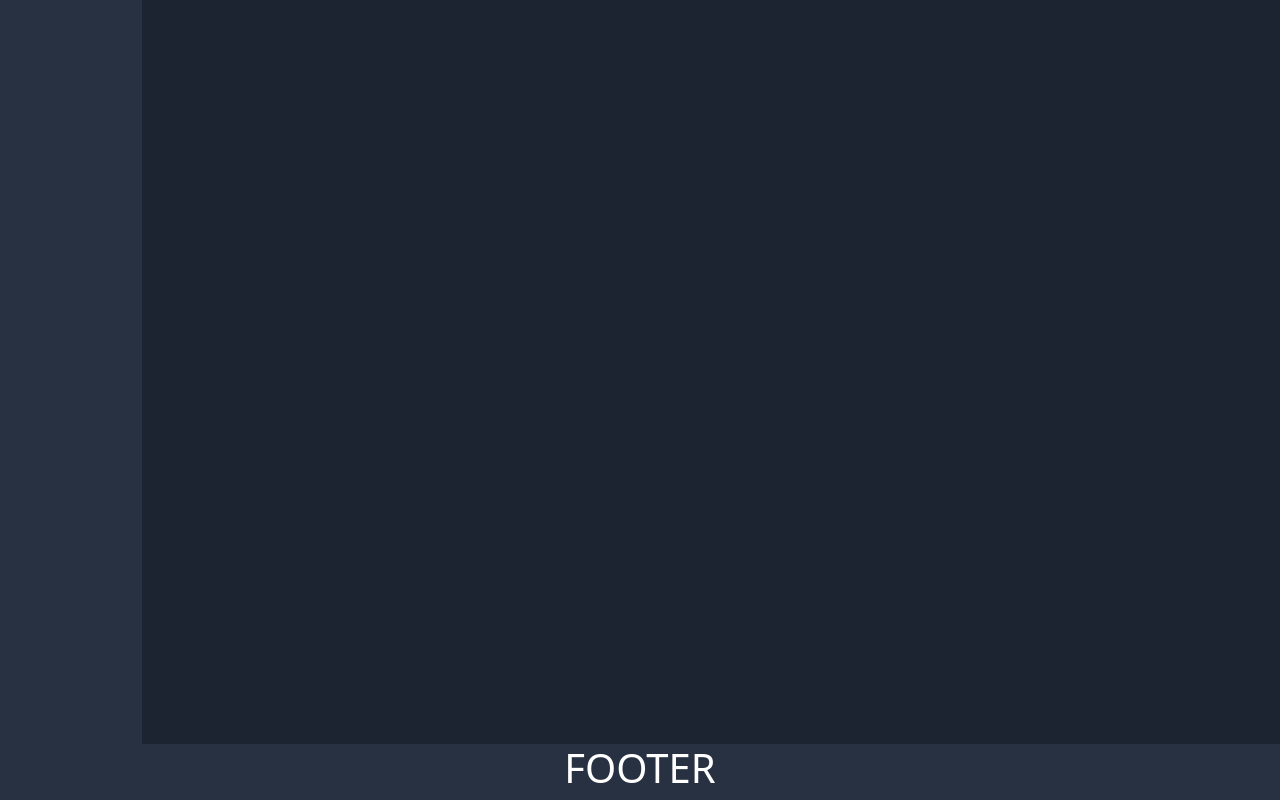
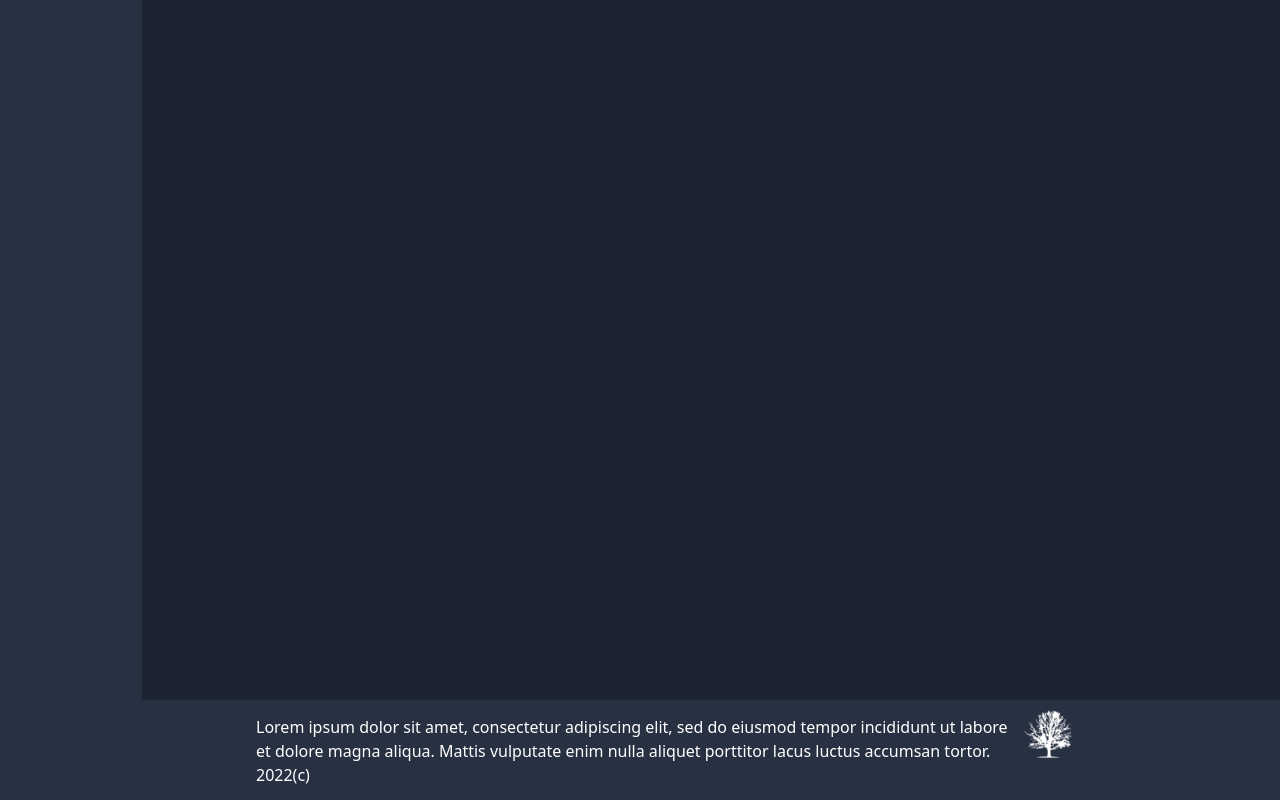
Before and after one commit to valnurray/lpr_front, a React (Create React App) app: page / in a window 1280 px wide. Shown: the part 400-1200 px from the top of the page. Built offline with nearby package versions, Linux system fonts and the light colour scheme.

Commit message:
add some features

```diff
--- a/src/Components/BasicPages/Footer/Footer.js
+++ b/src/Components/BasicPages/Footer/Footer.js
@@ -1,10 +1,18 @@
 import React from "react";
-import classes from "./Footer.module.css";
+import styles from "./Footer.module.css"
+import footerlogo from "../../../common/icons/footerlogo.png"
 
 const Footer = () => {
-    return <footer className={classes.footer}>
-        <div className = "container">
-            <h1 className = "text-center"> FOOTER </h1>
+    return <footer className={styles.footer}>
+        <div className ={styles.footerholder}>
+            {/*<h1 className = "text-center"> FOOTER </h1>*/}
+            <p className={styles.copy}>
+                Lorem ipsum dolor sit amet, consectetur adipiscing elit, sed do eiusmod tempor incididunt ut labore et dolore magna aliqua.
+                Mattis vulputate enim nulla aliquet porttitor lacus luctus accumsan tortor. 2022(c)
+            </p>
+            <div className={styles.footerlogo}>
+                <img className={styles.footerlogo} src={footerlogo} alt="footerlogo"/>
+            </div>
         </div>
     </footer>
 }
--- a/src/Components/BasicPages/Footer/Footer.module.css
+++ b/src/Components/BasicPages/Footer/Footer.module.css
@@ -1,8 +1,22 @@
-.footer{
+.footer {
     grid-area: f;
-    /*background-color: greenyellow;*/
-    /*background-color: #415d97;*/
     background-color: #283142;
     color: white;
+}
 
+.footerholder {
+    display: grid;
+    grid-template-areas:
+     "l c r";
+
+    grid-template-rows: 100px 1fr;
+    grid-template-columns: 2fr 6fr 2fr;
 }
+.copy {
+    grid-area: c;
+    padding-top: 2%;
+}
+.footerlogo {
+    grid-area: r;
+    padding-top: 2%;
+}
```
Also changed, not shown: src/common/icons/footerlogo.png (added).
